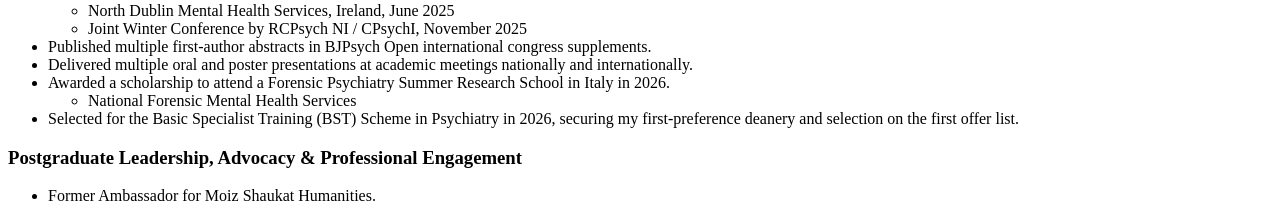
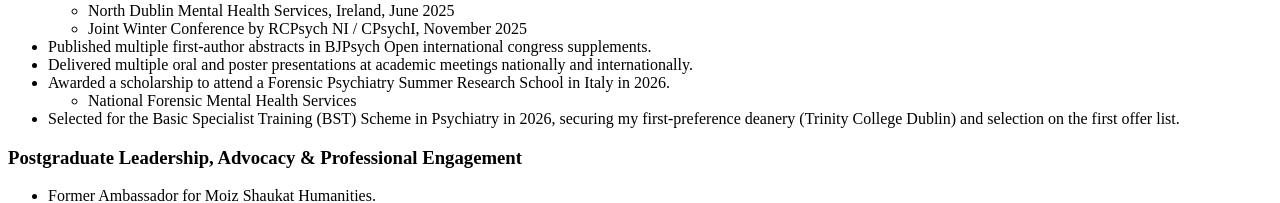
Before and after one commit to uswakhan12/Huda-Khan-portfolio, a React (Vite) app: page /about in a window 1280 px wide. Shown: the part 1845-2048 px from the top of the page. Built offline with nearby package versions, Linux system fonts and the light colour scheme; the HTML template or start-up script is replaced by a standard one.

Commit message:
profile add

```diff
--- a/src/manifesto.js
+++ b/src/manifesto.js
@@ -275,7 +275,7 @@ export const manifesto = {
       text: 'Awarded a scholarship to attend a Forensic Psychiatry Summer Research School in Italy in 2026.',
       subpoints: ['National Forensic Mental Health Services']
     },
-    'Selected for the Basic Specialist Training (BST) Scheme in Psychiatry in 2026, securing my first-preference deanery and selection on the first offer list.'
+    'Selected for the Basic Specialist Training (BST) Scheme in Psychiatry in 2026, securing my first-preference deanery (Trinity College Dublin) and selection on the first offer list.'
   ],
   creativeAchievements: [
     'Won various prizes in art competitions during undergraduate training.',
```
